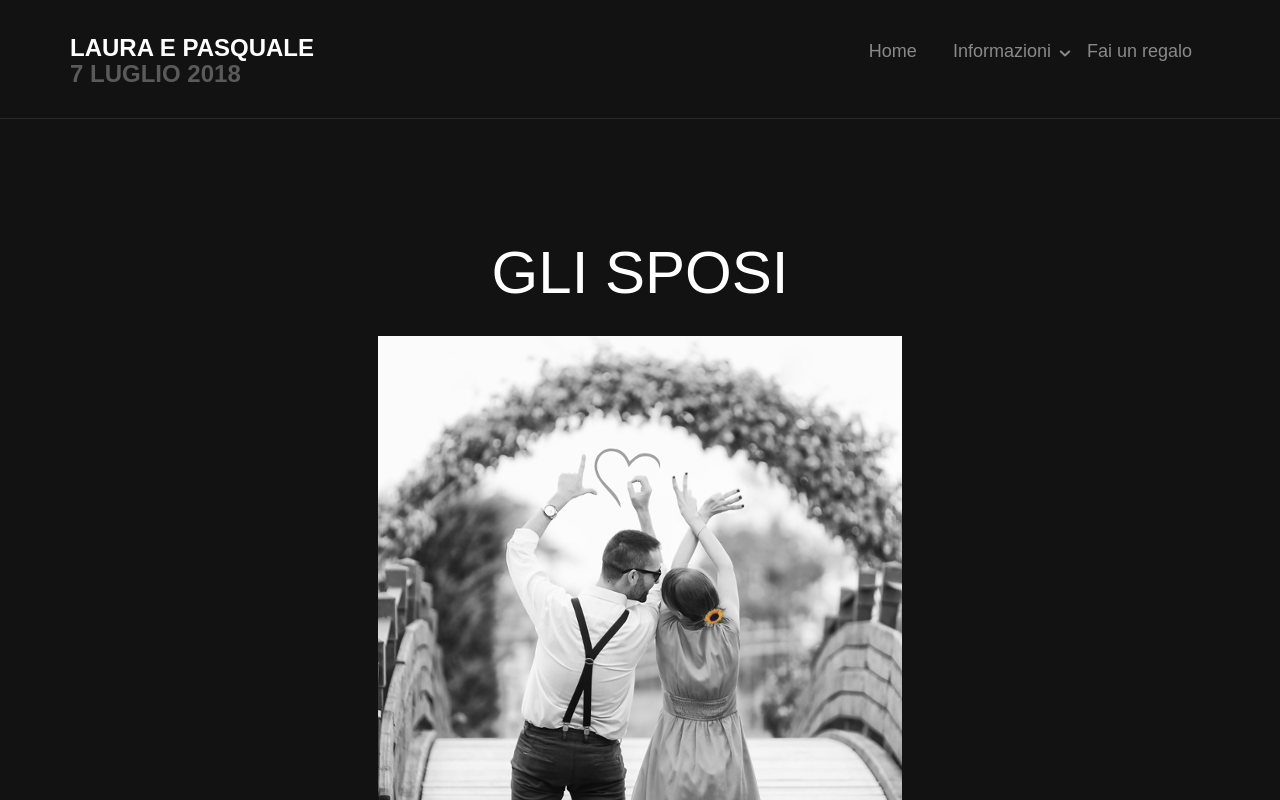
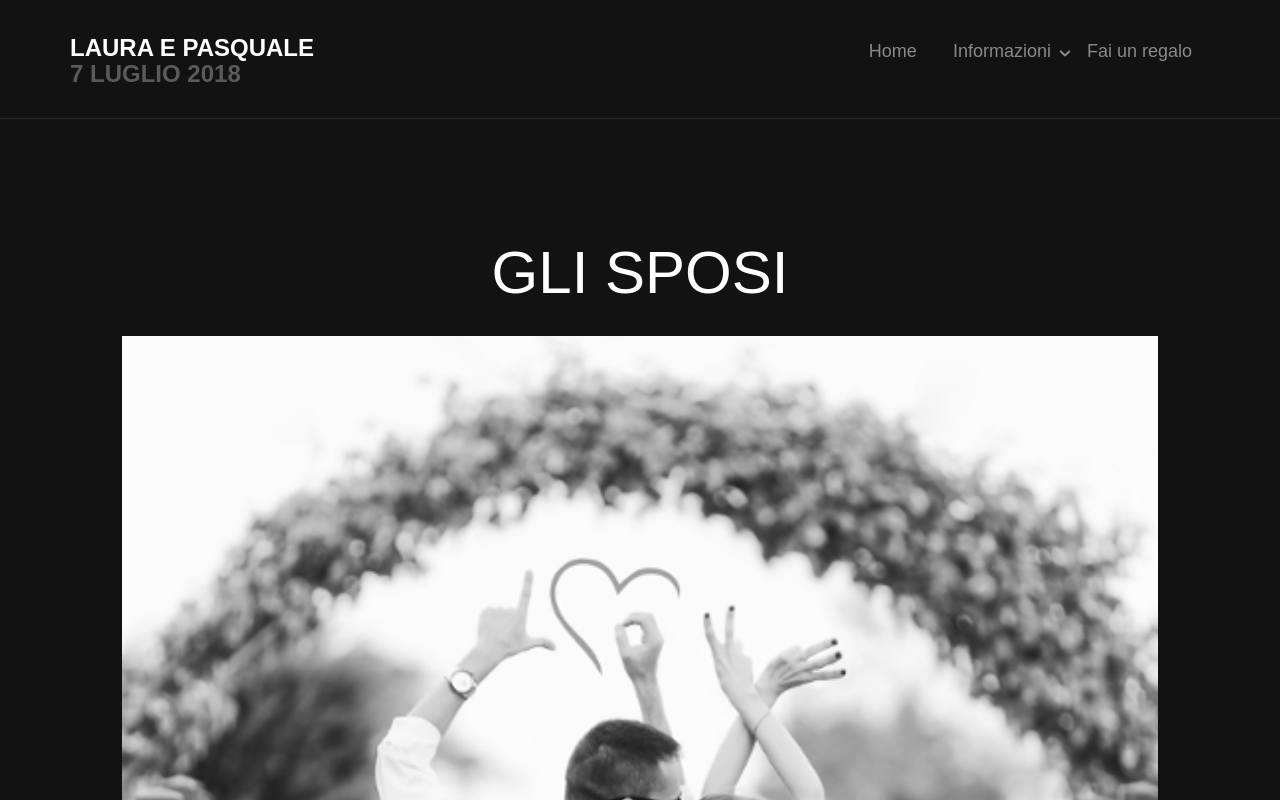
Before and after one commit to pasquale888/australia, a plain HTML site: page sposi.html in a window 1280 px wide. Shown: the top 800 px of the page. Drawn offline with Linux system fonts and the light colour scheme; some packages are replaced by stand-ins of ours; no server answers; files whose address does not match are found by name.

Commit message:
resizing image

```diff
--- a/css/style.css
+++ b/css/style.css
@@ -163,6 +163,11 @@ figure {
 
 #iban {
   font-size: 50px;
+}
+
+#sposi {
+  width: 100%;
+  height: 100%;
 }
 
 @media screen and (max-width: 768px) {
--- a/sposi.html
+++ b/sposi.html
@@ -74,7 +74,7 @@
 						<h2 class="text-center">Gli Sposi</h2>
 						<div class="col-md-1 col-sm-1"></div>
 						<div class="col-md-10 col-sm-10" style="padding-bottom: 100px;">
-							<img src="images/sposi.jpg" alt="Laura e Pasquale">
+							<img id="sposi" src="images/sposi.jpg" alt="Laura e Pasquale">
 						</div>
 						<div class="col-md-1 col-sm-1"></div>
 					</div>
```
